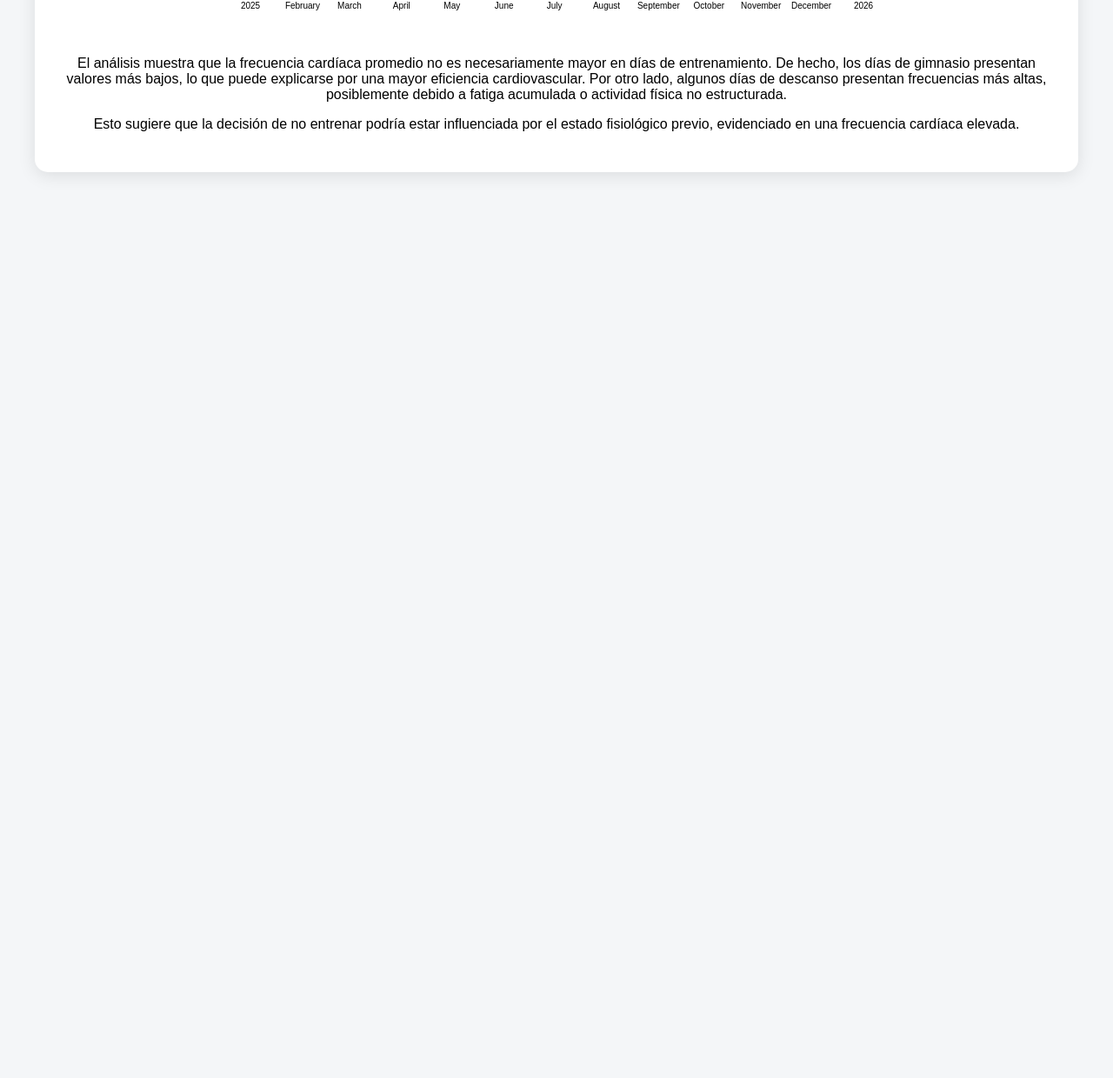
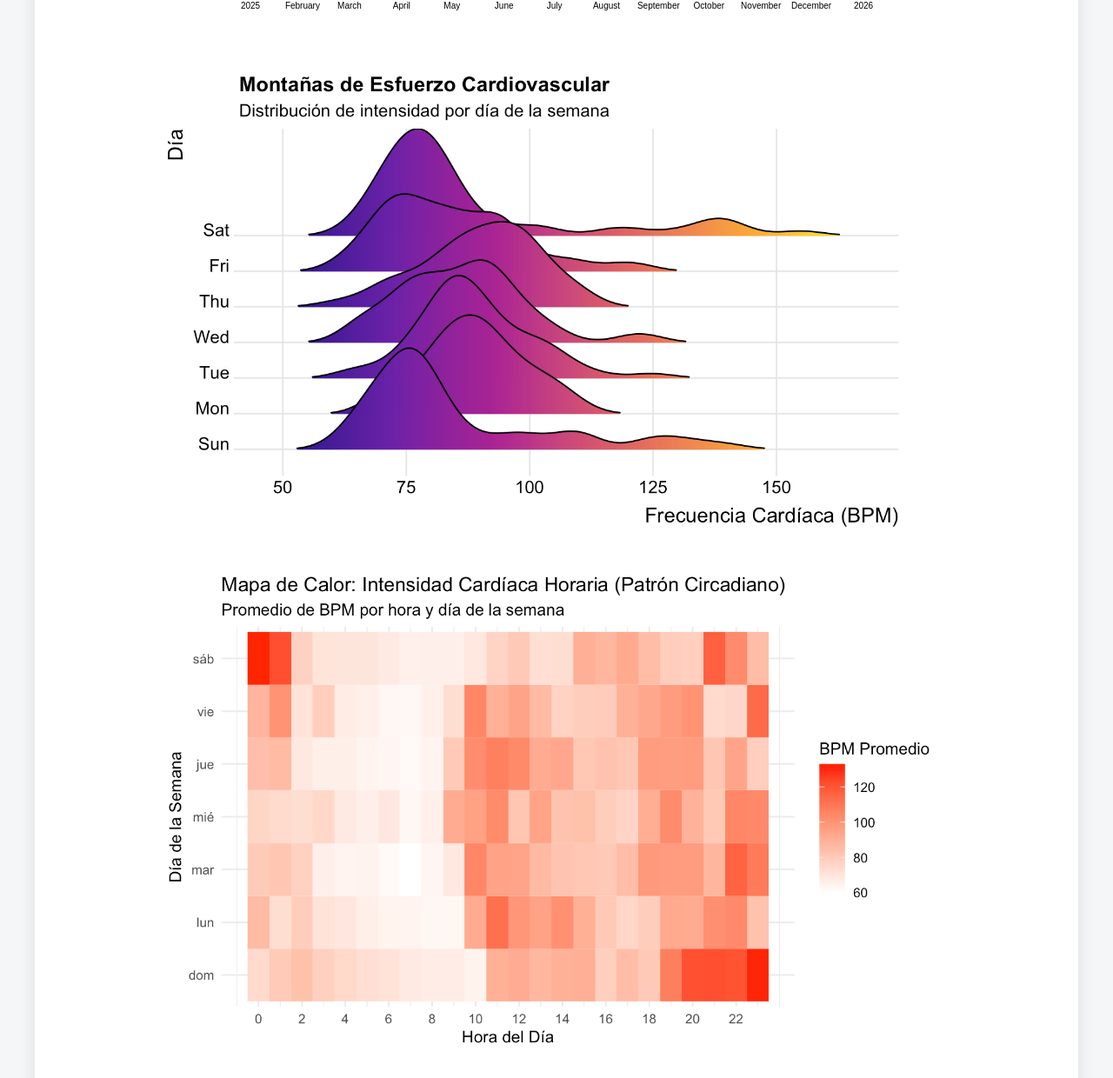
Before and after one commit to arianacotrone/infovis, a plain HTML site: page index.html in a window 1280 px wide. Shown: the part 794-2034 px from the top of the page at 87% size. Before the commit the page ends 1032 px from the top, so only its background shows below. Drawn offline with Linux system fonts and the light colour scheme.

Commit message:
Update index.html

```diff
--- a/index.html
+++ b/index.html
@@ -40,6 +40,10 @@
 
     <img src="viz%20(2).svg" alt="Gráfico de frecuencia cardíaca">
 
+    <img src = "imagen.png" >
+
+    <img src = "imagen2.png" >
+
     <p>
         El análisis muestra que la frecuencia cardíaca promedio no es necesariamente mayor en días de entrenamiento.
         De hecho, los días de gimnasio presentan valores más bajos, lo que puede explicarse por una mayor eficiencia cardiovascular.
```
